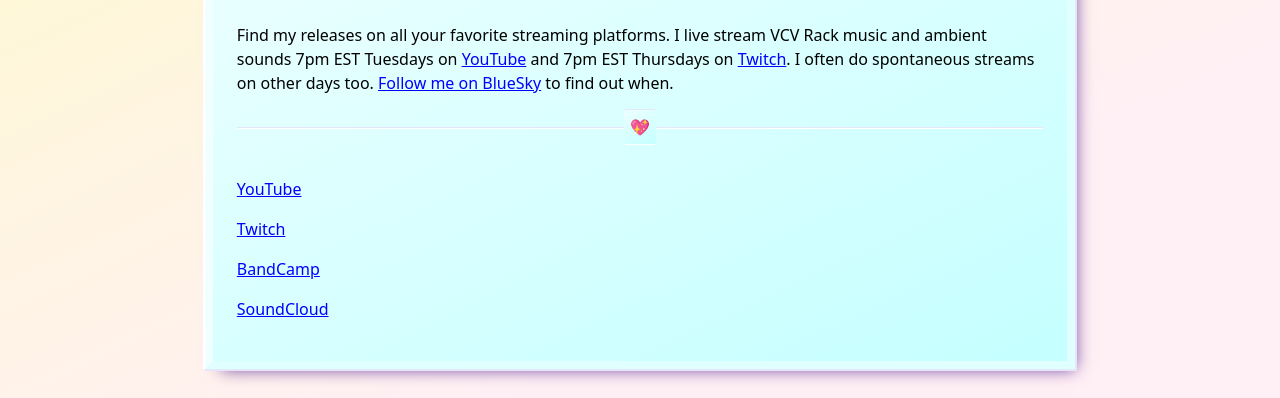
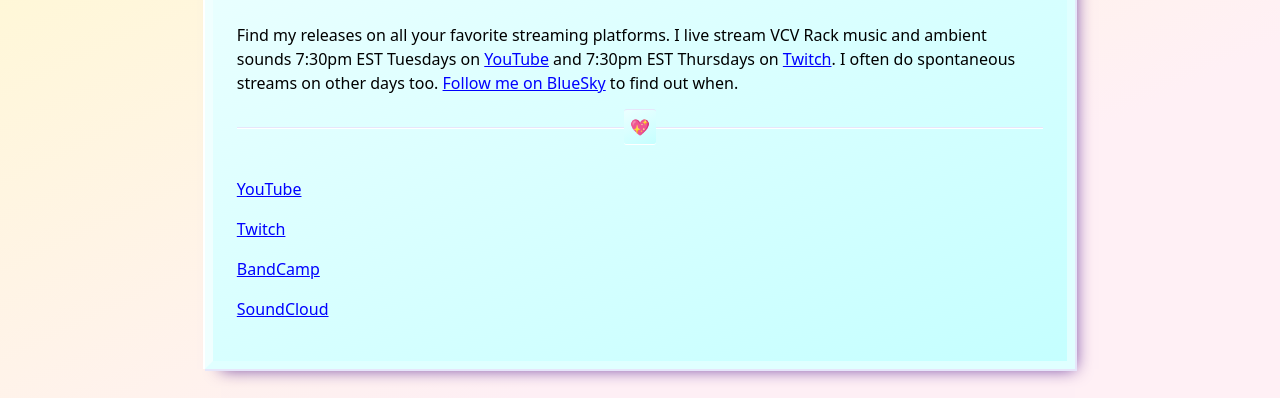
Before and after one commit to philbarbato/philbarbato.github.io, a website: page index.html in a window 1280 px wide. Shown: the part 241-639 px from the top of the page. Drawn offline with Linux system fonts and the light colour scheme; a web font is replaced by a local one.

Commit message:
updated stream times

```diff
--- a/index.html
+++ b/index.html
@@ -244,7 +244,7 @@
       <section class="container__section">
         <a class="jump-anchor" id="music"></a>
         <h2 class="container__heading">Music</h2>
-        <p>Find my releases on all your favorite streaming platforms. I live stream VCV Rack music and ambient sounds 7pm EST Tuesdays on <a href="https://www.youtube.com/@philbarbato">YouTube</a> and 7pm EST Thursdays on <a href="https://www.twitch.tv/philbarbato">Twitch</a>. I often do spontaneous streams on other days too. <a href="https://bsky.app/profile/phil.barbato.space">Follow me on BlueSky</a> to find out when.</p>
+        <p>Find my releases on all your favorite streaming platforms. I live stream VCV Rack music and ambient sounds 7:30pm EST Tuesdays on <a href="https://www.youtube.com/@philbarbato">YouTube</a> and 7:30pm EST Thursdays on <a href="https://www.twitch.tv/philbarbato">Twitch</a>. I often do spontaneous streams on other days too. <a href="https://bsky.app/profile/phil.barbato.space">Follow me on BlueSky</a> to find out when.</p>
         <hr>
         <p>
           <a href="https://www.youtube.com/@philbarbato">YouTube</a>
```
